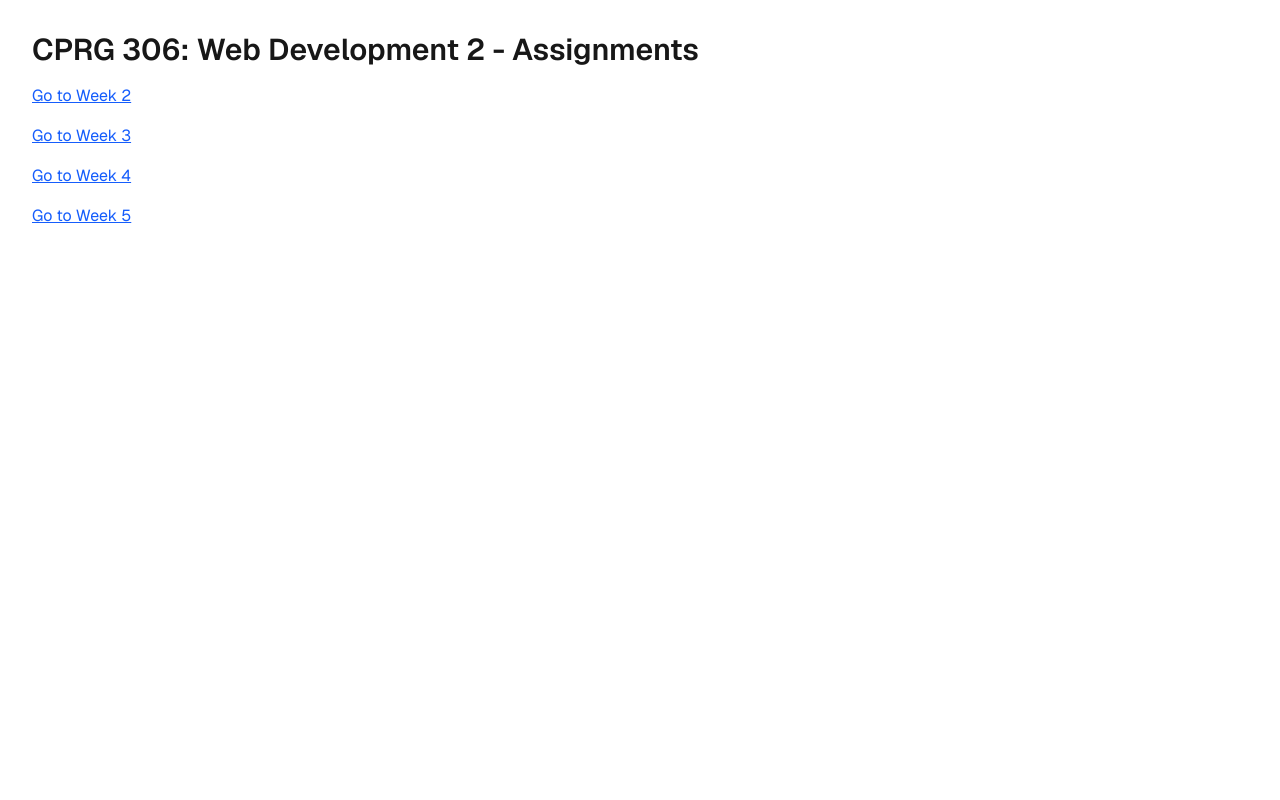
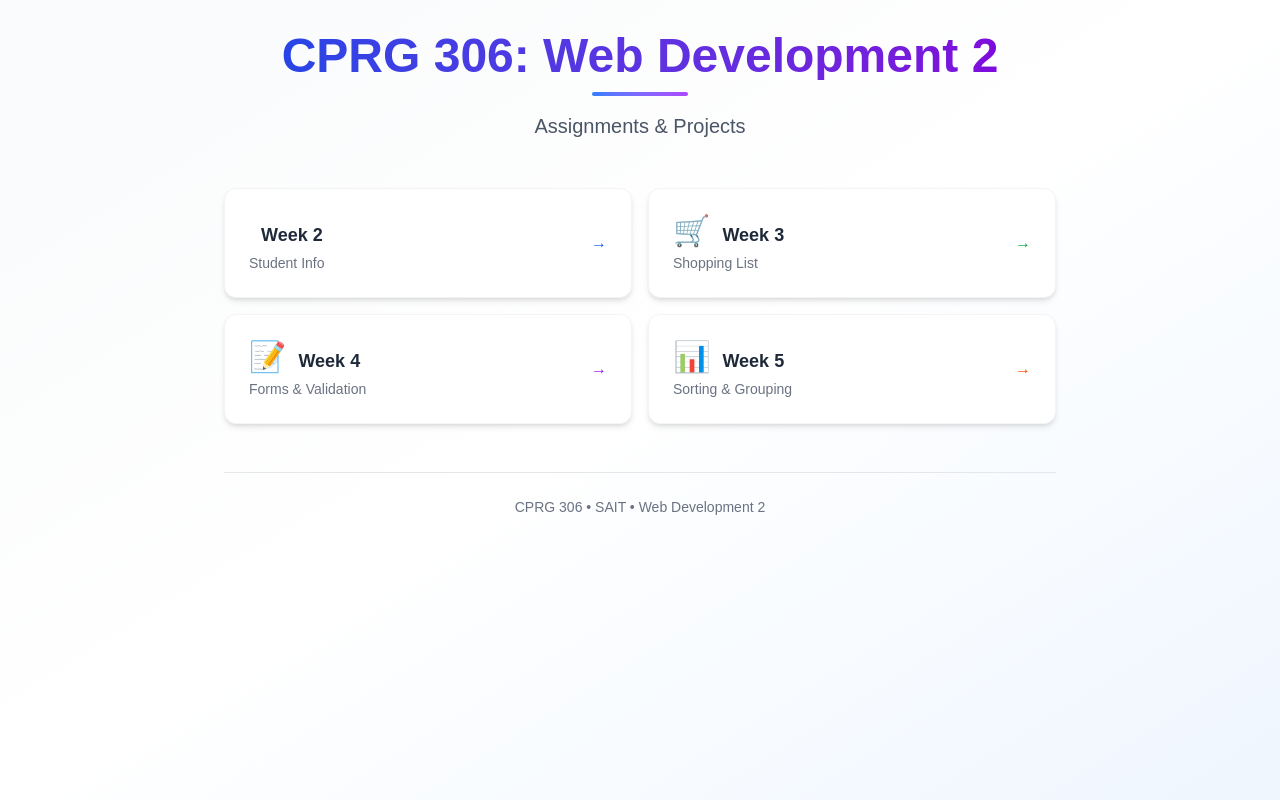
Before and after one commit to ashhadq83/cprg_assignments, a Next.js app: page / in a window 1280 px wide. Built offline with nearby package versions, Linux system fonts and the light colour scheme.

Commit message:
home page styled

```diff
--- a/app/page.tsx
+++ b/app/page.tsx
@@ -3,31 +3,102 @@ import Link from "next/link";
 
 export default function HomePage() {
   return (
-    <main className="p-8 font-sans">
-      <h1 className="text-3xl font-semibold mb-4">
-        CPRG 306: Web Development 2 - Assignments
-      </h1>
+    <main className="min-h-screen bg-gradient-to-br from-gray-50 via-white to-blue-50">
+      <div className="max-w-4xl mx-auto p-8">
+        {/* Header Section */}
+        <div className="mb-12 text-center">
+          <h1 className="text-4xl md:text-5xl font-bold bg-gradient-to-r from-blue-700 to-purple-700 bg-clip-text text-transparent mb-3">
+            CPRG 306: Web Development 2
+          </h1>
+          <div className="w-24 h-1 bg-gradient-to-r from-blue-500 to-purple-500 mx-auto rounded-full"></div>
+          <p className="text-xl text-gray-600 mt-4 font-light">
+            Assignments & Projects
+          </p>
+        </div>
 
-      <p className="mt-4">
-        <Link href="/week2" className="text-blue-600 underline">
-          Go to Week 2
-        </Link>
-      </p>
+        {/* Week Links Grid */}
+        <div className="grid grid-cols-1 md:grid-cols-2 gap-4">
+          <Link
+            href="/week2"
+            className="group relative overflow-hidden bg-white rounded-xl p-6 shadow-md hover:shadow-xl transition-all duration-300 hover:-translate-y-1 border border-gray-100"
+          >
+            <div className="absolute inset-0 bg-gradient-to-r from-blue-600 to-blue-700 opacity-0 group-hover:opacity-10 transition-opacity duration-300"></div>
+            <div className="flex items-center justify-between">
+              <div>
+                <span className="text-3xl mr-3"></span>
+                <span className="font-semibold text-gray-800 text-lg">
+                  Week 2
+                </span>
+                <p className="text-sm text-gray-500 mt-1">Student Info</p>
+              </div>
+              <span className="text-blue-600 group-hover:translate-x-1 transition-transform duration-300">
+                →
+              </span>
+            </div>
+          </Link>
 
-      <div className="mt-4">
-        <Link href="/week3" className="text-blue-600 underline">
-          Go to Week 3
-        </Link>
-      </div>
-      <div className="mt-4">
-        <Link href="/week4" className="text-blue-600 underline">
-          Go to Week 4
-        </Link>
-      </div>
-      <div className="mt-4">
-        <Link href="/week5" className="text-blue-600 underline">
-          Go to Week 5
-        </Link>
+          <Link
+            href="/week3"
+            className="group relative overflow-hidden bg-white rounded-xl p-6 shadow-md hover:shadow-xl transition-all duration-300 hover:-translate-y-1 border border-gray-100"
+          >
+            <div className="absolute inset-0 bg-gradient-to-r from-green-600 to-green-700 opacity-0 group-hover:opacity-10 transition-opacity duration-300"></div>
+            <div className="flex items-center justify-between">
+              <div>
+                <span className="text-3xl mr-3">🛒</span>
+                <span className="font-semibold text-gray-800 text-lg">
+                  Week 3
+                </span>
+                <p className="text-sm text-gray-500 mt-1">Shopping List</p>
+              </div>
+              <span className="text-green-600 group-hover:translate-x-1 transition-transform duration-300">
+                →
+              </span>
+            </div>
+          </Link>
+
+          <Link
+            href="/week4"
+            className="group relative overflow-hidden bg-white rounded-xl p-6 shadow-md hover:shadow-xl transition-all duration-300 hover:-translate-y-1 border border-gray-100"
+          >
+            <div className="absolute inset-0 bg-gradient-to-r from-purple-600 to-purple-700 opacity-0 group-hover:opacity-10 transition-opacity duration-300"></div>
+            <div className="flex items-center justify-between">
+              <div>
+                <span className="text-3xl mr-3">📝</span>
+                <span className="font-semibold text-gray-800 text-lg">
+                  Week 4
+                </span>
+                <p className="text-sm text-gray-500 mt-1">Forms & Validation</p>
+              </div>
+              <span className="text-purple-600 group-hover:translate-x-1 transition-transform duration-300">
+                →
+              </span>
+            </div>
+          </Link>
+
+          <Link
+            href="/week5"
+            className="group relative overflow-hidden bg-white rounded-xl p-6 shadow-md hover:shadow-xl transition-all duration-300 hover:-translate-y-1 border border-gray-100"
+          >
+            <div className="absolute inset-0 bg-gradient-to-r from-orange-600 to-red-600 opacity-0 group-hover:opacity-10 transition-opacity duration-300"></div>
+            <div className="flex items-center justify-between">
+              <div>
+                <span className="text-3xl mr-3">📊</span>
+                <span className="font-semibold text-gray-800 text-lg">
+                  Week 5
+                </span>
+                <p className="text-sm text-gray-500 mt-1">Sorting & Grouping</p>
+              </div>
+              <span className="text-orange-600 group-hover:translate-x-1 transition-transform duration-300">
+                →
+              </span>
+            </div>
+          </Link>
+        </div>
+
+        {/* Footer */}
+        <div className="mt-12 text-center text-gray-500 text-sm border-t border-gray-200 pt-6">
+          <p>CPRG 306 • SAIT • Web Development 2</p>
+        </div>
       </div>
     </main>
   );
--- a/app/week5/item.tsx
+++ b/app/week5/item.tsx
@@ -7,7 +7,7 @@ interface ItemProps {
 export default function Item({ name, quantity, category }: ItemProps) {
   return (
     <li className="group relative p-4 bg-white rounded-xl hover:shadow-lg transition-all duration-300 hover:-translate-y-1">
-      <div className="absolute inset-0 bg-gradient-to-r from-blue-50 to-purple-50 rounded-xl -z-10 opacity-0 group-hover:opacity-100 transition-opacity duration-300"></div>
+      <div className="absolute inset-0 bg-linear-to-r from-blue-50 to-purple-50 rounded-xl -z-10 opacity-0 group-hover:opacity-100 transition-opacity duration-300"></div>
       <div className="flex justify-between items-center">
         <div className="flex-1">
           <span className="font-semibold text-gray-800 group-hover:text-blue-700  px-2 py-1 rounded-lg hover:shadow-md transition-shadow duration-300">
```
